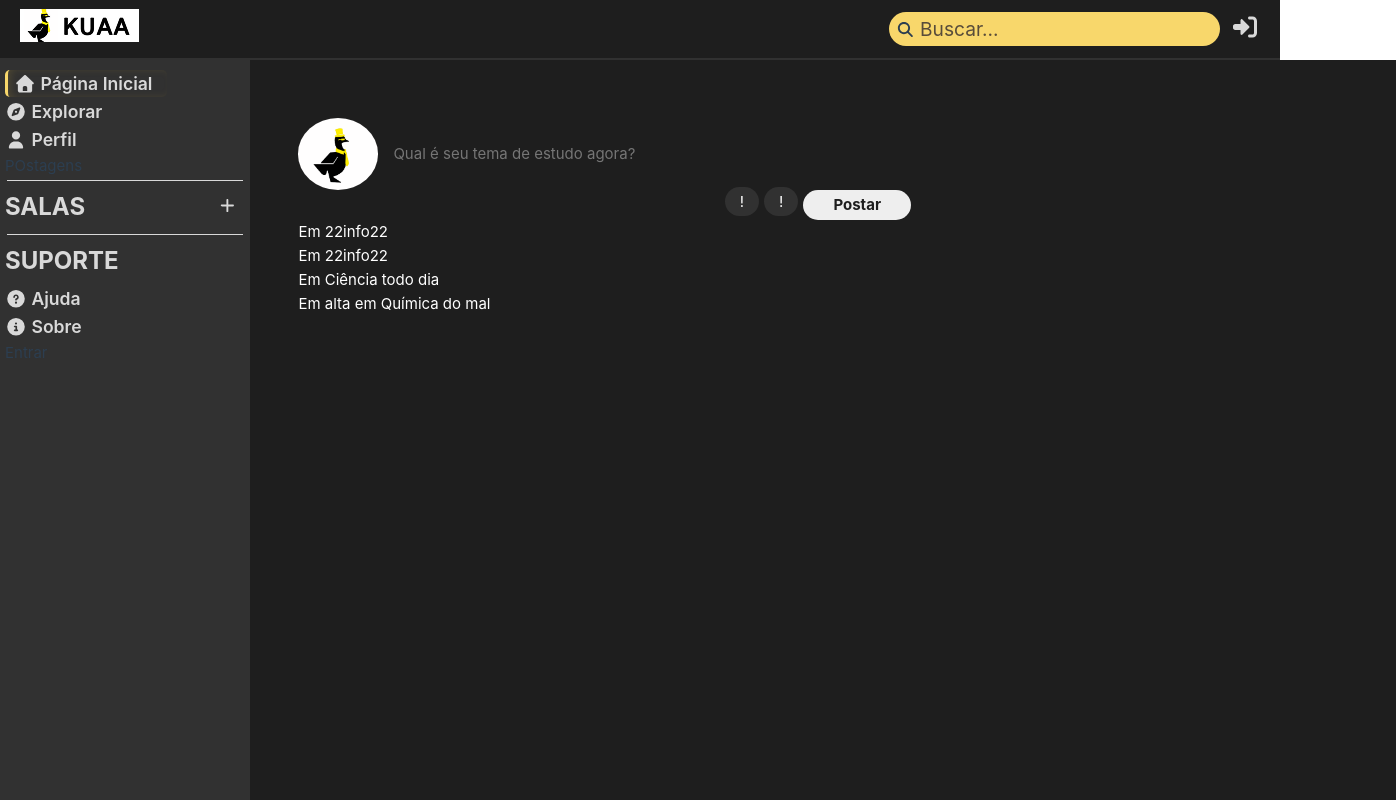
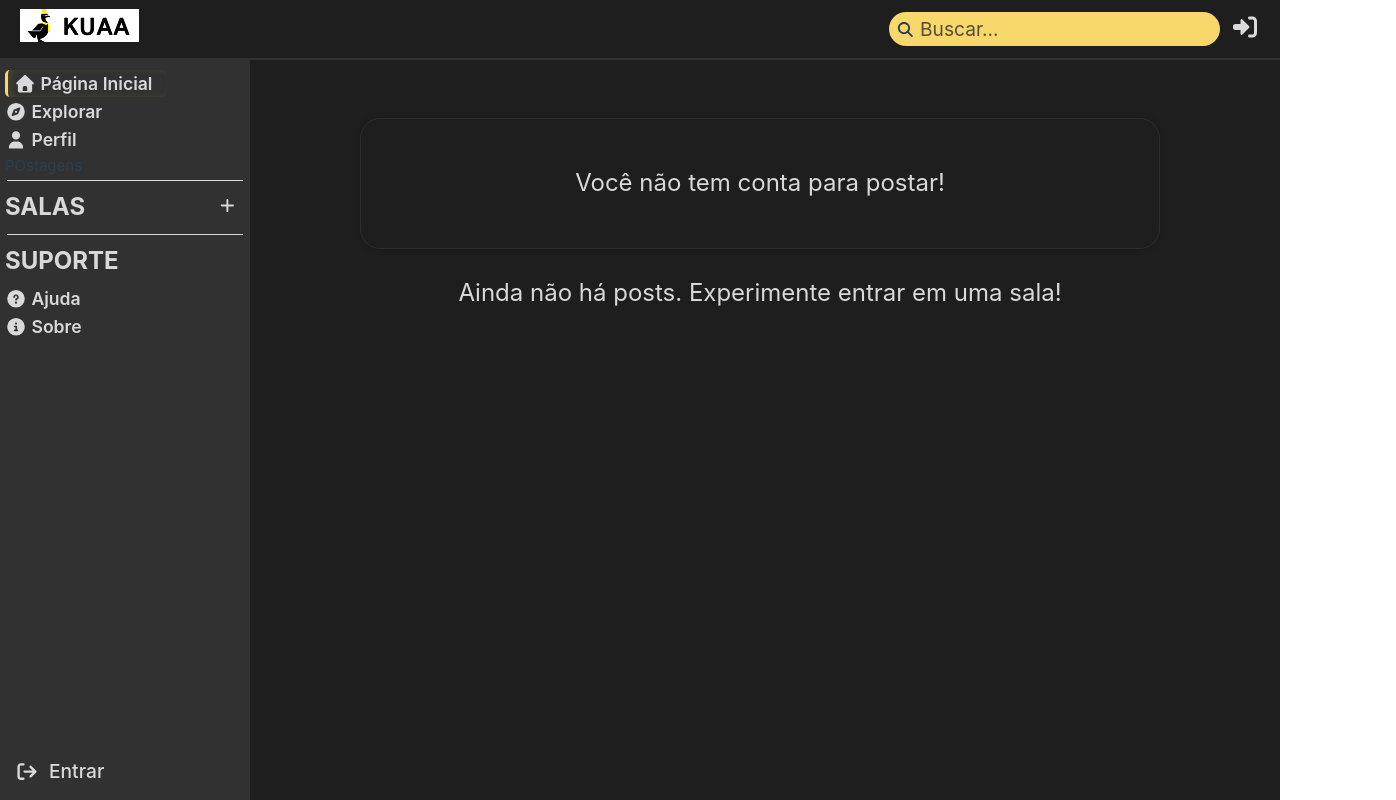
Before and after one commit to maysazvn/kuaa-hackathon, a Vue app: page / in a window 1280 px wide. Shown: the whole page, 1396 px wide, since content can reach past the window. Built offline with nearby package versions, Linux system fonts and the light colour scheme.

Commit message:
feat: funcionalidades timeline: mostrar postagens e salas da postagem + css ajustado de algumas partes

```diff
--- a/src/components/Postagens/Postagens.vue
+++ b/src/components/Postagens/Postagens.vue
@@ -3,6 +3,25 @@ import { ref, onMounted } from 'vue'
 import CommentsPostagens from './CommentsPostagens.vue'
 import CriarPost from './CriarPost.vue'
 import { postagens } from '@/data/postagens.js'
+import { salasUsuario } from '@/data/salasUsuario.js'
+
+const props = defineProps({
+  posts: {
+    type: Array,
+    required: true,
+  },
+})
+
+function usuarioEstaNaSala(salaIdDoPost) {
+  for (let sala of salasUsuario.value) {
+    const idUsuario = sala.idSala || sala.id
+
+    if (Number(idUsuario) === Number(salaIdDoPost)) {
+      return true
+    }
+  }
+  return false
+}
 
 let usuario = ref('cofeeBarney')
 const mostrarComent = ref(null)
@@ -10,7 +29,7 @@ import { shallowRef } from 'vue'
 import { salas } from '@/data/salas.js'
 const dialog = shallowRef(false)
 
-const storage = `postagens_${postagens.id}`
+const storage = 'postagens'
 
 onMounted(() => {
   const salvos = localStorage.getItem(storage)
@@ -55,10 +74,15 @@ function salaDoPost(salaId) {
 <template>
   <section>
     <div>
-      <h3>Postagens</h3>
 
-      <div class="postagens" v-for="post in postagens" :key="post.id" :usuario="usuario">
+      <div class="postagens" v-for="post in props.posts" :key="post.id">
         <div class="listaPosts">
+          <div class="identificacao">
+            <span class="salas" v-if="usuarioEstaNaSala(post.salaId)"
+              >Em {{ salaDoPost(post.salaId) }}</span
+            >
+            <span class="salas" v-else>Em alta em {{ salaDoPost(post.salaId) }}</span>
+          </div>
           <div class="cima">
             <div class="esq">
               <p class="autor">
@@ -91,9 +115,6 @@ function salaDoPost(salaId) {
           </h2>
           <p class="conteudo">
             {{ post.conteudo }}
-          </p>
-          <p class="sala">
-            {{ salaDoPost(post.salaId) }}
           </p>
 
           <button @click="mostrarComent = post.id" v-show="!mostrarComent" class="mostrarComent">
@@ -237,7 +258,7 @@ h3 {
   margin: 80px !important;
 }
 
-.text-black{
+.text-black {
   font-weight: bold;
   color: #1e1e1e;
 }
--- a/src/components/layout/AppSidebar.vue
+++ b/src/components/layout/AppSidebar.vue
@@ -94,7 +94,7 @@ function validarLoginout() {
 
     <div class="entrarUsuario" v-else>
       <span>
-        <router-link to="/login">Entrar</router-link>
+        <router-link to="/login" class="entrar"><font-awesome-icon icon="arrow-right-from-bracket" class="sair" />Entrar</router-link>
       </span>
     </div>
   </aside>
@@ -106,15 +106,13 @@ aside.sidebar {
   top: 60px;
   left: 0;
   bottom: 0;
-  width: 240px;
-  height: calc(100vh - 60px);
   z-index: 999;
   background: #313131;
   display: flex;
   flex-direction: column;
   width: 250px;
-  height: 100vh;
   padding: 10px 5px;
+  box-sizing: border-box;
 }
 
 h1 {
@@ -183,11 +181,14 @@ hr {
   color: #d9d9d9;
   justify-content: baseline;
   align-items: center;
-  margin: 5px;
 }
 
 .usuarioSidebar, .emailSidebar{
   margin: 1px 10px;
+}
+
+.usuarioSidebar{
+  font-weight: bold;
 }
 
 .imgSidebar{
@@ -196,8 +197,26 @@ hr {
   border-radius: 100px;
 }
 
-.sair{
+.sair, .entrar{
   color: #d9d9d9;
-  font-style: 1.3rem;
+  font-size: 1.2rem;
+  font-weight: 500;
+  gap: 5px;
+  display: inline-flex;
+  align-items: center;
+  gap: 10px;
+}
+
+.sair:hover, .entrar:hover{
+  opacity: 0.8;
+  transition: .2s;
+}
+
+.entrarUsuario, .dadosUser{
+  margin-top: auto;
+}
+
+.entrarUsuario, .sairUsuario, .dadosUser{
+  padding: 2px 10px;
 }
 </style>
--- a/src/data/salasUsuario.js
+++ b/src/data/salasUsuario.js
@@ -7,10 +7,7 @@ localStorage.setItem("salasEntradas", JSON.stringify(salasUsuario.value))
 watch(
   salasUsuario,
   (novoValor) => {
-    const dadosSimplificados = novoValor.map(sala => ({
-      id: sala.id,
-      nome: sala.nome}));
-    localStorage.setItem("salasEntradas", JSON.stringify(dadosSimplificados));
+    localStorage.setItem("salasEntradas", JSON.stringify(novoValor))
   },
   { deep: true }
 );
--- a/src/views/HomeView.vue
+++ b/src/views/HomeView.vue
@@ -1,76 +1,52 @@
 <script setup>
 import { computed, ref } from 'vue'
-import { salas } from '@/data/salas'
+import { postagens } from '@/data/postagens'
+import Postagens from '@/components/Postagens/Postagens.vue'
+import { salasUsuario } from '@/data/salasUsuario'
+import { loginOut } from './account/login/Loginout'
 
-const usuarioLogado = ref({
-  nome: 'chuvsmilo',
-  salasInscritas: [1, 2],
-})
+function usuarioEstaNaSala(salaIdDoPost) {
+  for (let sala of salasUsuario.value) {
+    const idUsuario = sala.idSala || sala.id
 
-const postagensTemporarias = ref([
-  {
-    idPost: 1,
-    idSala: 1,
-    titulo: 'Brincadeira piadas também fotos',
-    conteudo: 'Não pode sem camisa homens',
-    autor: 'Sérgio',
-    data: '25/05/2027',
-    curtidas: 12,
-  },
-  {
-    idPost: 2,
-    idSala: 1,
-    titulo: 'Como derrotar um fantasma',
-    conteudo: 'tentei chegar com fogo perto dele e quase morri, preciso de métodos mais eficientes',
-    autor: 'ghostbusters',
-    data: '09/05/2027',
-    curtidas: 22,
-  },
-  {
-    idPost: 3,
-    idSala: 2,
-    titulo: 'queria estudar mais',
-    conteudo: 'me proíbam de usar instagram',
-    autor: 'bof',
-    data: '15/08/2026',
-    curtidas: 4,
-  },
-  {
-    idPost: 4,
-    idSala: 3,
-    titulo: 'Química',
-    conteudo: 'quantos mols de pessoas tem nessa sala?',
-    autor: 'Rochelle',
-    data: '12/06/2026',
-    curtidas: 205,
-  },
-])
+    if (Number(idUsuario) === Number(salaIdDoPost)) {
+      return true
+    }
+  }
+  return false
+}
 
 const postsTimeline = computed(() => {
-  return postagensTemporarias.value.filter((post) => {
-    const inscrito = usuarioLogado.value.salasInscritas.includes(post.idSala)
+  return postagens.value.filter((post) => {
+    const inscrito = usuarioEstaNaSala(post.salaId)
     const viral = post.curtidas >= 150
+
     return inscrito || viral
   })
 })
 
-function pegarSala(idSala) {
-  const sala = salas.value.find((room) => (room.idSala || room.id) === idSala)
-  return sala ? sala.nome : 'Sla'
-}
+const salaSelecionada = ref(null)
 </script>
 
 <template>
   <div class="container">
-    <div class="postar">
+    <div class="postar" v-if="loginOut === 'ativo'">
       <div class="imginput">
         <img src="../../public/kuaa.png" alt="icone de perfil do usuario" />
         <input type="text" placeholder="Qual é seu tema de estudo agora?" />
       </div>
 
       <div class="botao">
-        <div v-for="sala in usuarioLogado" :key="sala.idSala" class="salasPostar">
-          <span @click="teste"> ! {{ sala.salasInscritas }}</span>
+        <div class="botoesSala">
+          <span
+            v-for="sala in salasUsuario"
+            :key="sala.idSala || sala.id"
+            class="salaItem"
+            :class="{ ativa: salaSelecionada === (sala.idSala || sala.id) }"
+            @click="salaSelecionada = sala.idSala || sala.id"
+          >
+            {{ sala.nome }}
+          </span>
         </div>
 
         <div>
@@ -79,63 +55,119 @@ function pegarSala(idSala) {
       </div>
     </div>
 
+    <div class="postar" v-if="loginOut === 'inativo'">
+      <div class="semPosts">
+        <p>Você não tem conta para postar!</p>
+      </div>
+    </div>
+
     <div class="semPosts" v-if="postsTimeline.length === 0">
       <p>Ainda não há posts. Experimente entrar em uma sala!</p>
     </div>
 
     <div class="feed" v-else>
-      <div class="posts" v-for="post in postsTimeline" :key="post.id">
-        <div class="identificacao">
-          <span class="salas" v-if="usuarioLogado.salasInscritas.includes(post.idSala)"
-            >Em {{ pegarSala(post.idSala) }}</span
-          >
-          <span class="salas" v-else>Em alta em {{ pegarSala(post.idSala) }}</span>
-        </div>
-
-        <div></div>
-      </div>
+      <Postagens :posts="postsTimeline" />
     </div>
   </div>
 </template>
 
 <style scoped>
 .container {
-  margin: 3vw;
-}
-
-div {
-  color: white;
+  margin: 3vw 5vw auto;
+  padding: 0 15px;
+  box-sizing: border-box;
+  color: #d9d9d9;
 }
 
 .postar {
+  background-color: #1e1e1e;
+  border: 1px solid #2d2d2d;
+  border-radius: 20px;
+  padding: 20px;
   display: flex;
-  justify-content: space-between;
-  align-items: center;
   flex-direction: column;
+  gap: 20px;
+  box-shadow: 0 0 6px #0000002d;
+  width: 800px;
+  margin: 2vw auto;
 }
 
-.postar img {
-  border-radius: 100%;
-  width: 80px;
+.botoeSala {
+  display: flex;
+  flex: 1;
+  gap: 5px;
 }
 
-input {
+.imginput {
+  display: flex;
+  gap: 10px;
+  width: 100%;
+}
+
+.imginput img {
+  width: 70px;
+  height: 70px;
+  border-radius: 50%;
+  object-fit: cover;
+}
+
+.imginput input {
+  flex: 1;
+  border: none;
   outline: none;
-  border: none;
-  width: 80vw;
+  color: #d9d9d9;
+  font-size: 1rem;
+  padding: 12px 0 8px 0;
 }
 
 .botao {
   display: flex;
   justify-content: space-between;
-  gap: 5px;
+  align-items: center;
+  gap: 10px;
+  border-top: 1px solid #282828;
+  padding-top: 10px;
 }
 
-.botao span {
+.botoesSala {
+  display: flex;
+  gap: 8px;
+  align-items: center;
+  flex: 1;
+  max-width: 550px;
+  overflow-x: auto;
+  white-space: nowrap;
+  padding: 4px 0;
+  scrollbar-width: thin;
+  scrollbar-color: #444444 #1e1e1e;
+}
+
+.semPosts p {
+  font-size: 1.5rem;
+  text-align: center;
+}
+
+.salaItem {
+  font-size: 0.85rem;
+  font-weight: 500;
+  color: #b0b0b0;
+  background-color: #313131;
+  padding: 5px 15px;
+  border-radius: 20px;
   cursor: pointer;
-  padding: 5px 15px;
-  background-color: #313131;
-  border-radius: 15px;
+  flex-shrink: 0;
+}
+
+.salaItem:hover {
+  transition: 0.2s;
+  opacity: 0.9;
+  color: #ffffff;
+}
+
+.salaItem.ativa {
+  background-color: #ffffff;
+  color: #1e1e1e;
+  font-weight: bold;
 }
 
 .botaoPostar {
@@ -148,12 +180,16 @@ input {
 
 .botaoPostar:hover {
   transition: 0.2s;
-  opacity: calc(0.8);
+  opacity: 0.9;
   transform: scale(0.95);
 }
 
-.imginput {
-  display: flex;
-  gap: 15px;
+.salas {
+  background-color: #1a1a1a;
+  border: 1px solid #2d2d2d;
+  border-radius: 15px;
+  padding: 8px;
+  max-width: 300px;
+  box-shadow: 0 0 15px #0101012f;
 }
 </style>
--- a/src/views/user/ProfileView.vue
+++ b/src/views/user/ProfileView.vue
@@ -80,9 +80,11 @@ function excluir() {
     </div>
 
     <div class="salas" v-show="mostrarSala === 'sim'">
-      <ul>
-        <li v-for="sala in suarios" :key="sala.id" :nome="sala.nome">
-          <p>{{ sala.nome }}</p>
+      <ul class="listaSalas">
+        <li v-for="sala in suarios" :key="sala.id" :nome="sala.nome" class="cardSala">
+          <RouterLink :to="`/salas/${sala.idSala}`">
+              <span class="nomesala">{{ sala.nome }}</span>
+            </RouterLink>
         </li>
       </ul>
     </div>
@@ -197,4 +199,40 @@ ul {
 .seguindo span {
   font-weight: bold;
 }
+
+.listaSalas {
+  list-style: none;
+  padding: 0;
+  margin: 0;
+  display: flex;
+  gap: 10px;
+  overflow-x: auto;
+  white-space: nowrap;
+  padding-bottom: 6px;
+  scrollbar-width: thin;
+  scrollbar-color: #444444 #1e1e1e;
+}
+
+.cardSala {
+  display: flex;
+  align-items: center;
+  gap: 5px;
+  background-color: #313131;
+  padding: 1px 10px;
+  border-radius: 15px;
+  cursor: pointer;
+  color: #d9d9d9;
+}
+
+.cardSala:hover {
+  opacity: 0.9;
+  transform: scale(0.95);
+  transition: .2s;
+}
+
+.nomeSala {
+  color: #e0e0e0;
+  font-size: 0.9rem;
+  font-weight: 500;
+}
 </style>
```
